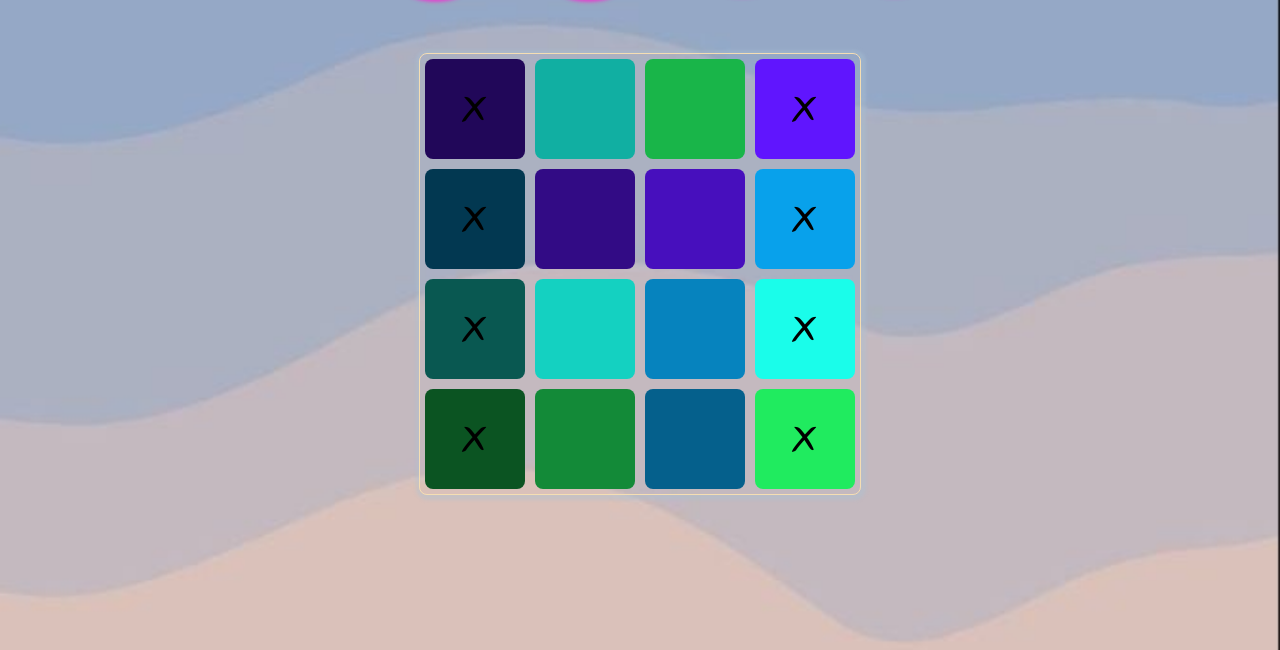
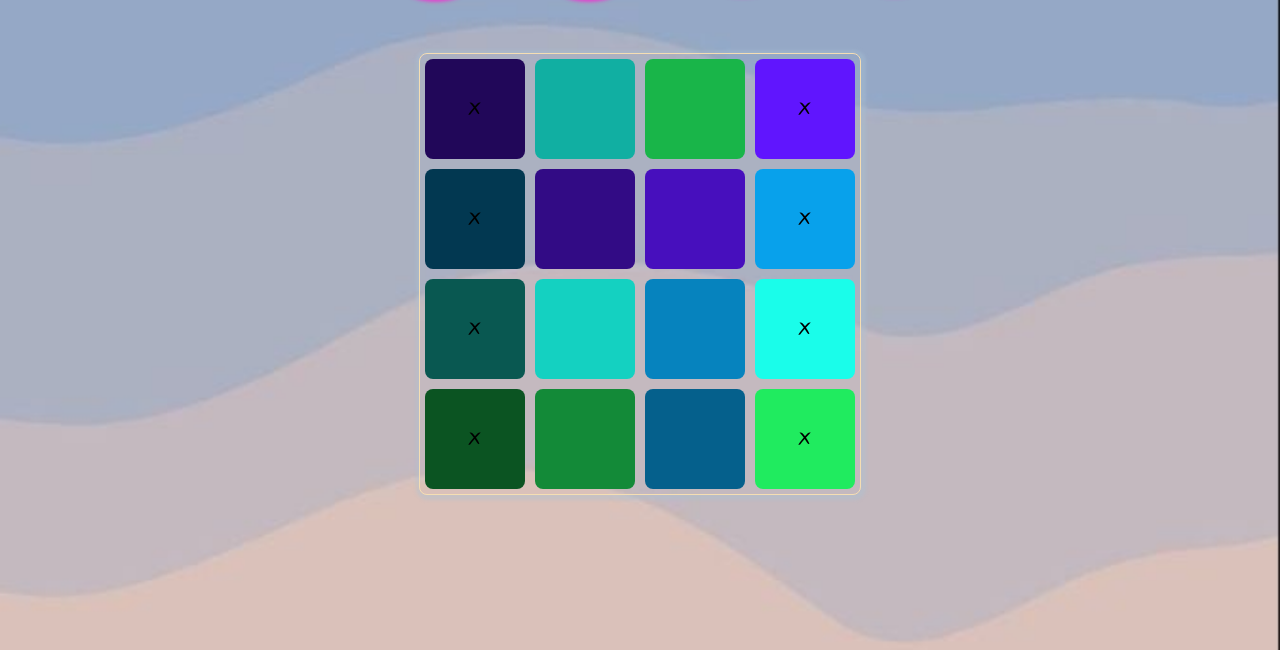
Before and after one commit to KhaledAbdElazem/AI_Hue_Color_Puzzle_game, a plain HTML site: page Levels/lv1/index.html in a window 1280 px wide. Shown: the part 150-800 px from the top of the page. Drawn offline with Linux system fonts and the light colour scheme.

Commit message:
css change

```diff
--- a/css/levels.css
+++ b/css/levels.css
@@ -9,7 +9,6 @@ body {
   display: flex;
   justify-content: center;
   align-items: center;
-  /* height: 100vh; */
 }
 .game {
   width: auto;
@@ -27,8 +26,8 @@ button {
   border: none;
   cursor: default;
   margin: 5px;
-  font-size: 50px;
-  /* filter: brightness() (200%); */
+  font-size: 25px;
+
 }
 
 .st {
```
